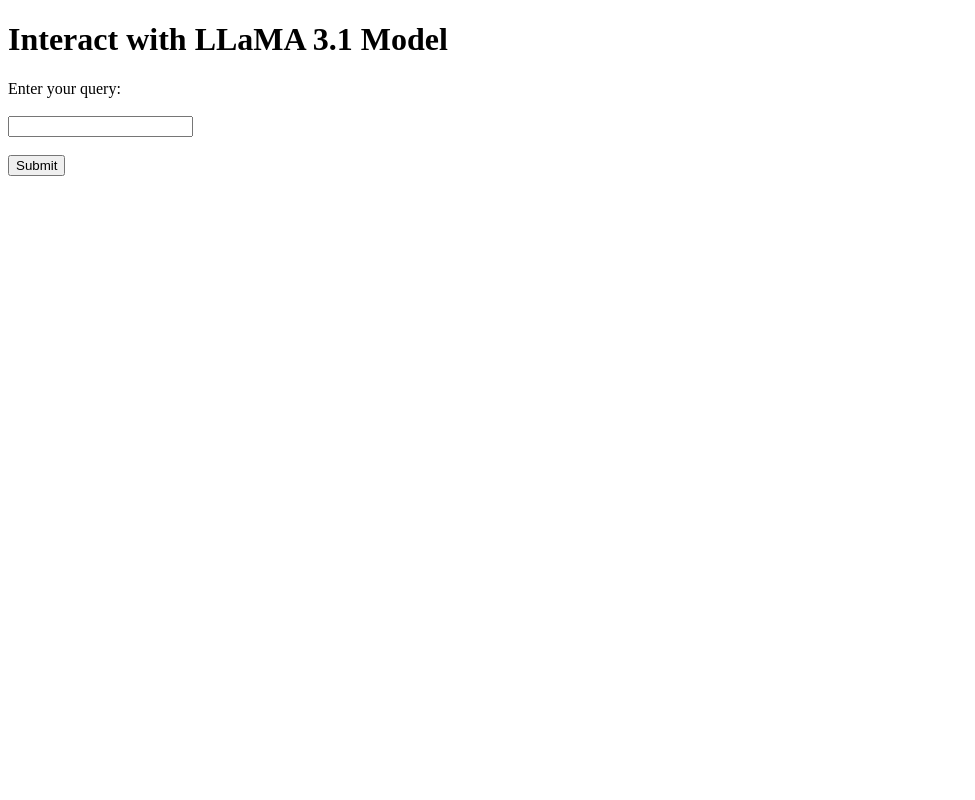
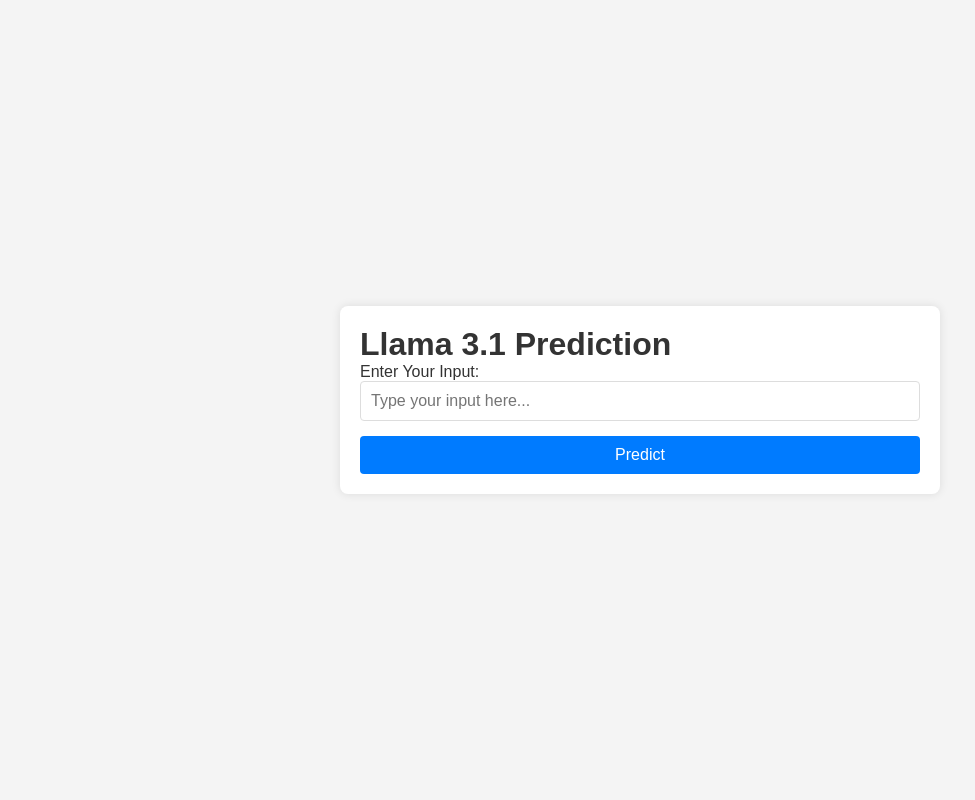
Before and after one commit to umairrkhn/llama3_1_flask, a Flask app: page / in a window 1280 px wide. Shown: the whole page, without its empty margins (0-975 px from the left). Run offline with Flask 3, Linux system fonts and the light colour scheme.

Commit message:
updated service

```diff
--- a/app.py
+++ b/app.py
@@ -1,35 +1,20 @@
-import os
-from flask import Flask, render_template, request
-from google.cloud import aiplatform
-from google.protobuf import json_format
-from google.protobuf.struct_pb2 import Value
+from flask import Flask, request, render_template
+import requests
 
 app = Flask(__name__)
 
-# Define a function to interact with Vertex AI
-def predict_custom_trained_model(project, endpoint_id, instances, location="us-central1", api_endpoint="us-central1-aiplatform.googleapis.com"):
-    client_options = {"api_endpoint": api_endpoint}
-    client = aiplatform.gapic.PredictionServiceClient(client_options=client_options)
-    instances = instances if isinstance(instances, list) else [instances]
-    instances = [json_format.ParseDict(instance_dict, Value()) for instance_dict in instances]
-    parameters_dict = {}
-    parameters = json_format.ParseDict(parameters_dict, Value())
-    endpoint = client.endpoint_path(project=project, location=location, endpoint=endpoint_id)
-    response = client.predict(endpoint=endpoint, instances=instances, parameters=parameters)
-    return response.predictions
+# URL of the Cloud Function deployed on Cloud Run
+CLOUD_FUNCTION_URL = "https://llama31-functions-p6j2ri24ha-uc.a.run.app/predict"
 
 @app.route("/", methods=["GET", "POST"])
 def index():
     prediction = None
     if request.method == "POST":
-        input_text = request.form["input_text"]
-        instances = {"input": input_text}
-        prediction = predict_custom_trained_model(
-            project="17113908719",
-            endpoint_id="5768264498708217856",
-            instances=instances,
-        )[0]
+        user_input = request.form["user_input"]
+        data = {"instances": {"input_text": user_input}}
+        response = requests.post(CLOUD_FUNCTION_URL, json=data)
+        prediction = response.json().get("predictions")
     return render_template("index.html", prediction=prediction)
 
 if __name__ == "__main__":
-    app.run(debug=True, host="0.0.0.0", port=int(os.environ.get("PORT", 8080)))
+    app.run(debug=True, host="0.0.0.0", port=8080)
--- /dev/null
+++ b/static/style.css
@@ -0,0 +1,79 @@
+/* Basic reset */
+* {
+    margin: 0;
+    padding: 0;
+    box-sizing: border-box;
+}
+
+/* Body styling */
+body {
+    font-family: Arial, sans-serif;
+    background-color: #f4f4f4;
+    color: #333;
+    display: flex;
+    justify-content: center;
+    align-items: center;
+    height: 100vh;
+}
+
+/* Container styling */
+.container {
+    background: #fff;
+    border-radius: 8px;
+    box-shadow: 0 0 10px rgba(0, 0, 0, 0.1);
+    padding: 20px;
+    width: 100%;
+    max-width: 600px;
+}
+
+/* Form styling */
+form {
+    display: flex;
+    flex-direction: column;
+}
+
+.form-group {
+    margin-bottom: 15px;
+}
+
+label {
+    font-size: 16px;
+    margin-bottom: 5px;
+}
+
+input[type="text"] {
+    padding: 10px;
+    font-size: 16px;
+    border: 1px solid #ddd;
+    border-radius: 4px;
+    width: 100%;
+}
+
+button {
+    background-color: #007bff;
+    color: white;
+    border: none;
+    padding: 10px;
+    border-radius: 4px;
+    cursor: pointer;
+    font-size: 16px;
+}
+
+button:hover {
+    background-color: #0056b3;
+}
+
+/* Result styling */
+.result {
+    margin-top: 20px;
+}
+
+.result h2 {
+    font-size: 18px;
+    margin-bottom: 10px;
+}
+
+.result p {
+    font-size: 16px;
+    color: #555;
+}
--- a/templates/index.html
+++ b/templates/index.html
@@ -3,18 +3,25 @@
 <head>
     <meta charset="UTF-8">
     <meta name="viewport" content="width=device-width, initial-scale=1.0">
-    <title>Vertex AI Model Interaction</title>
+    <title>Llama 3.1 Predictor</title>
+    <link rel="stylesheet" href="{{ url_for('static', filename='style.css') }}">
 </head>
 <body>
-    <h1>Interact with LLaMA 3.1 Model</h1>
+    <div class="container">
+        <h1>Llama 3.1 Prediction</h1>
         <form method="POST">
-        <label for="input_text">Enter your query:</label><br><br>
-        <input type="text" id="input_text" name="input_text" required><br><br>
-        <input type="submit" value="Submit">
+            <div class="form-group">
+                <label for="user_input">Enter Your Input:</label>
+                <input type="text" id="user_input" name="user_input" placeholder="Type your input here..." required>
+            </div>
+            <button type="submit">Predict</button>
         </form>
         {% if prediction %}
+        <div class="result">
             <h2>Prediction:</h2>
             <p>{{ prediction }}</p>
+        </div>
         {% endif %}
+    </div>
 </body>
 </html>
```
Also changed, not shown: 1 other file. Lines whose indentation alone changed are shown as unchanged.
